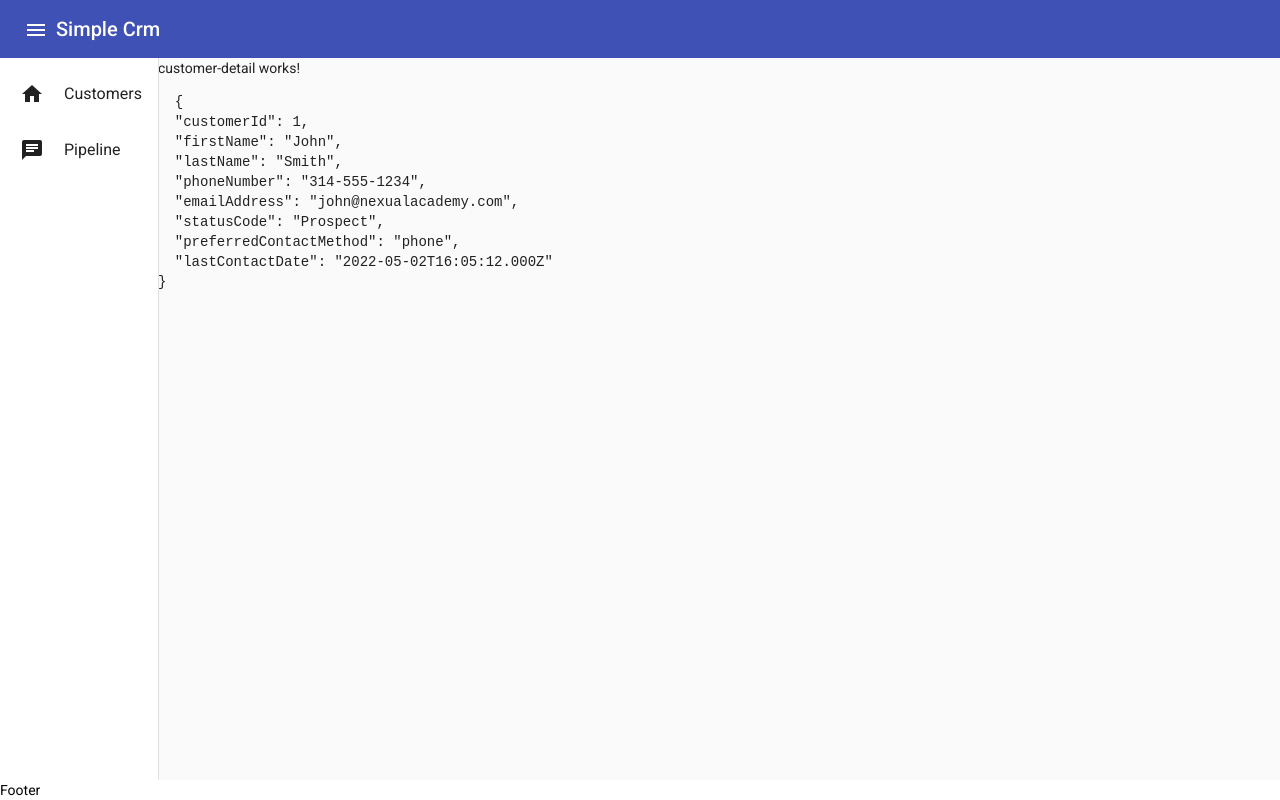
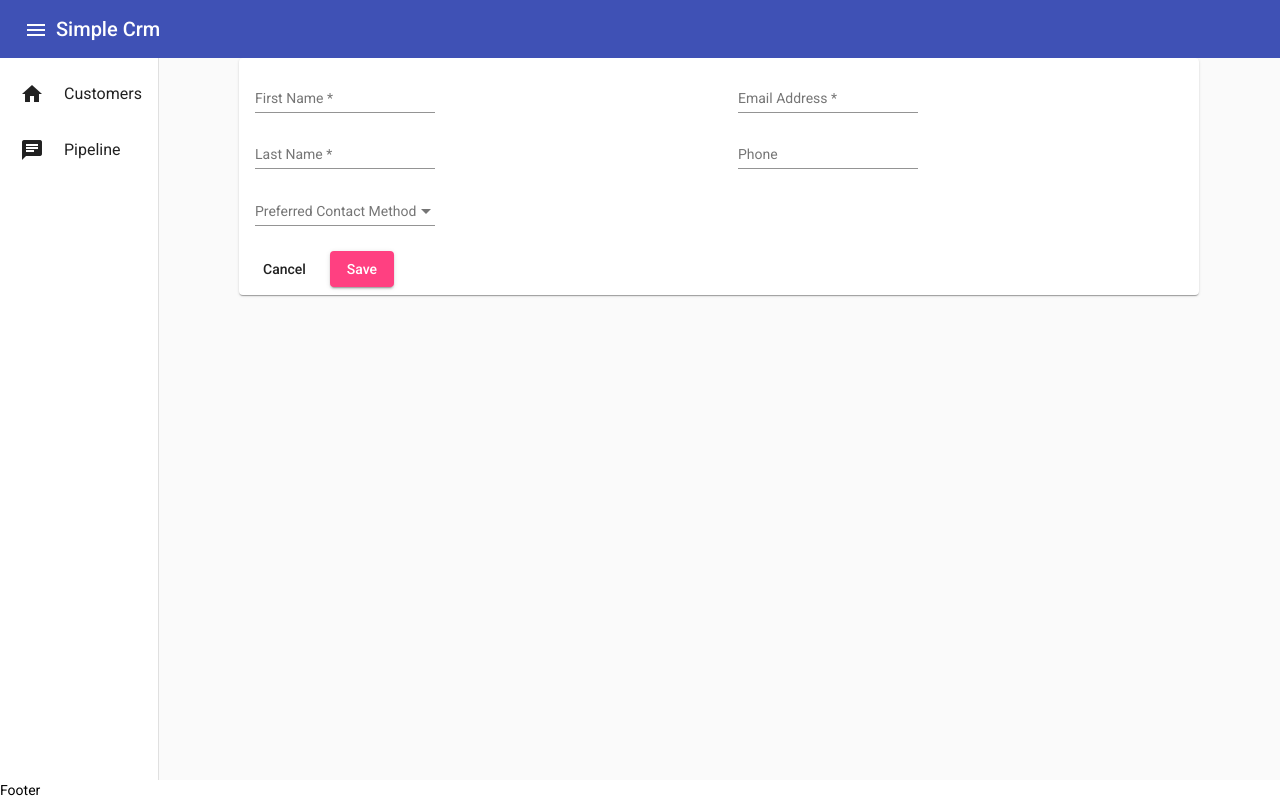
Before and after one commit to Athubbard/aspnet-core-fundamentals-v3, an Angular app in the folder SimpleCrm/simple-crm-cli/: page /customers/1 in a window 1280 px wide. Built offline with nearby package versions, Linux system fonts and the light colour scheme.

Commit message:
64a: build the edit form

```diff
--- a/SimpleCrm/simple-crm-cli/src/app/customer/customer-detail/customer-detail.component.html
+++ b/SimpleCrm/simple-crm-cli/src/app/customer/customer-detail/customer-detail.component.html
@@ -1,5 +1,53 @@
-<p>customer-detail works!</p>
 
-<pre>
-  {{customer | json}}
-</pre>
+<div class="content-column">
+
+
+<mat-card>
+  <form [formGroup]="detailForm" novalidate>
+
+
+  <section fxLayout="row wrap" fxLayoutAlign="space-between">
+    <div fxFlex="48" fxFlex.lt-md="100">
+      <mat-form-field appearance="legacy">
+        <mat-label>First Name</mat-label>
+        <input matInput formControlName="firstName" name="firstName">
+      </mat-form-field>
+    </div>
+    <div fxFlex="48" fxFlex.lt-md="100">
+      <mat-form-field appearance="legacy">
+        <mat-label>Email Address</mat-label>
+        <input matInput #emailAddress formControlName="emailAddress" name="emailAddress">
+      </mat-form-field>
+    </div>
+    <div fxFlex="48" fxFlex.lt-md="100">
+      <mat-form-field appearance="legacy">
+        <mat-label>Last Name</mat-label>
+        <input matInput formControlName="lastName" name="lastName">
+      </mat-form-field>
+    </div>
+    <div fxFlex="48" fxFlex.lt-md="100">
+      <mat-form-field appearance="legacy">
+        <mat-label>Phone</mat-label>
+        <input matInput formControlName="phoneNumber" name="phoneNumber">
+      </mat-form-field>
+
+    </div>
+
+  <form [formGroup]="detailForm" novalidate>
+   <mat-form-field appearance="legacy">
+    <mat-label>Preferred Contact Method</mat-label>
+     <mat-select matInput  formControlName="preferredContactMethod" name="preferredContactMethod">
+        <mat-option value="emailAddress">Email</mat-option>
+        <mat-option value="phoneNumber">Phone</mat-option>
+      </mat-select>
+    </mat-form-field>
+  </form>
+</section>
+
+</form>
+
+
+<mat-card-actions>
+  <button mat-button (click)="cancel()">Cancel</button>
+  <button mat-raised-button  (click)="save()" color="accent">Save</button>
+</mat-card-actions>
--- a/SimpleCrm/simple-crm-cli/src/app/customer/customer-detail/customer-detail.component.ts
+++ b/SimpleCrm/simple-crm-cli/src/app/customer/customer-detail/customer-detail.component.ts
@@ -12,6 +12,7 @@ import { CustomerService } from '../customer.service';
   styleUrls: ['./customer-detail.component.scss']
 })
 export class CustomerDetailComponent implements OnInit {
+  [x: string]: any;
   detailForm!: FormGroup;
   customerId!: number;
   customer: Customer | undefined;
@@ -51,4 +52,14 @@ export class CustomerDetailComponent implements OnInit {
     })
   }
 
+  save(): void {
+    if (!this.detailForm.valid) {
+      this.detailForm.markAllAsTouched();
+      return;
+    }
+
+  }
+  cancel(): void {
+    this['dialogRef'].close();
+  }
 }
```
